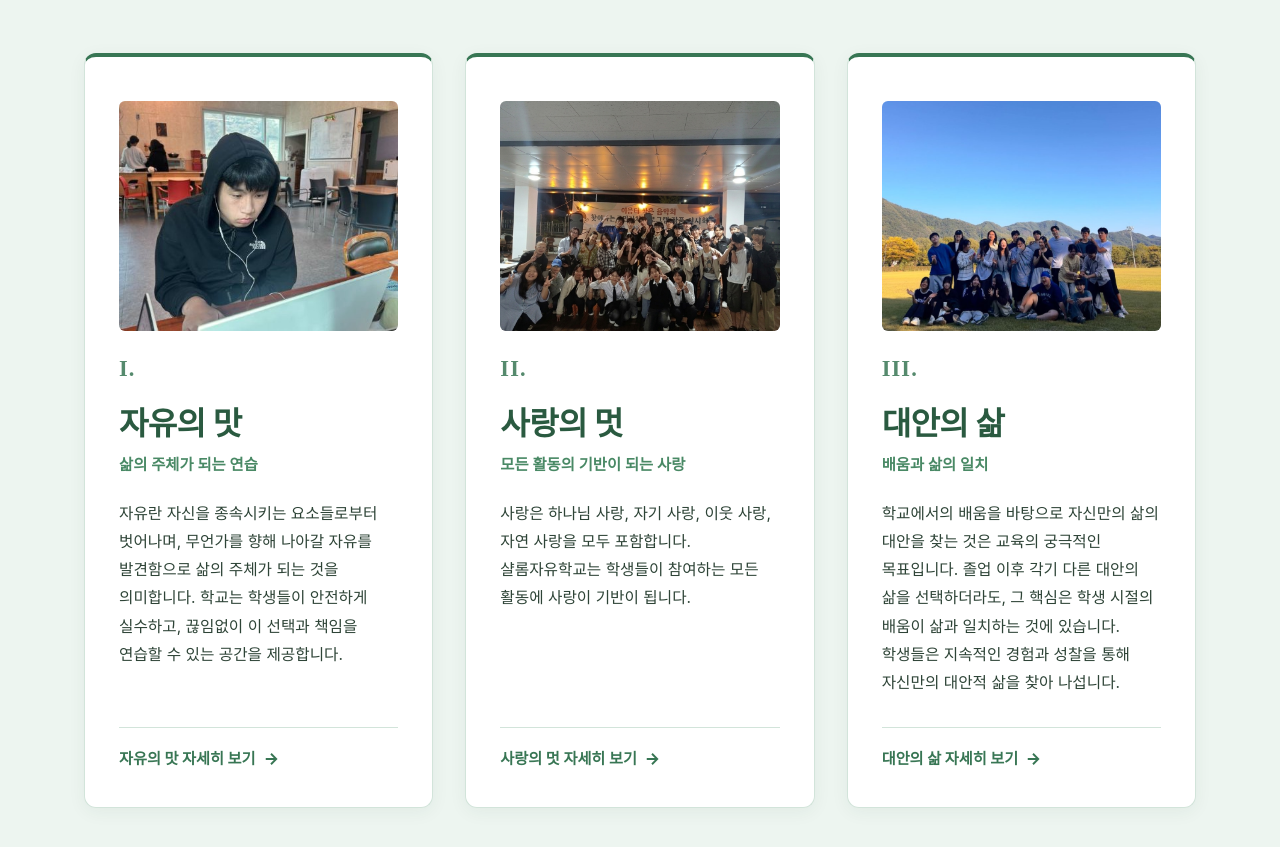
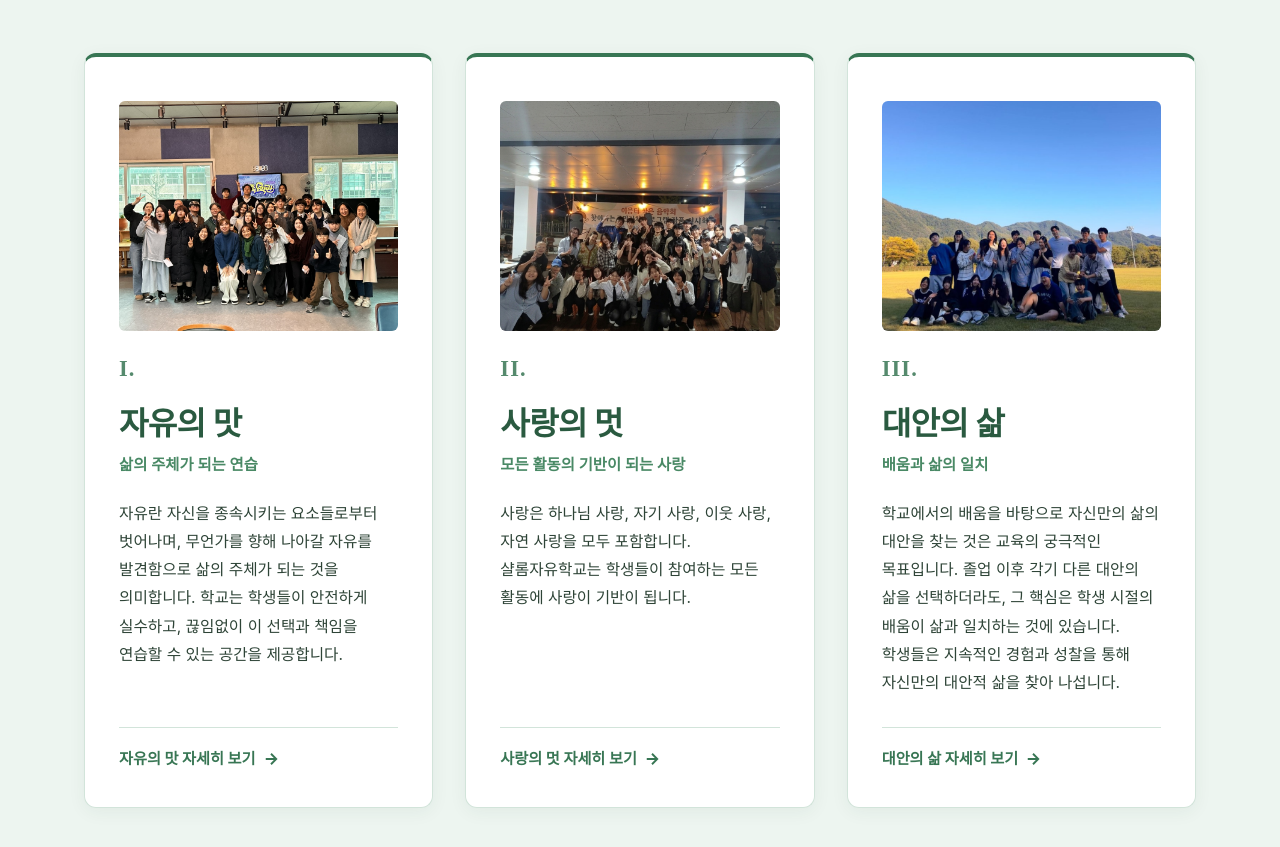
Before and after one commit to 12124653yh/shalom-freeschool, a plain HTML site: page index.html in a window 1280 px wide. Shown: the part 1093-1940 px from the top of the page. Drawn offline with Linux system fonts and the light colour scheme; a web font is replaced by a local one.

Commit message:
feat: 교육철학 자유의 맛 신규 사진(입학/개학식 단체 사진) 등록 및 구 사진 정리

```diff
--- a/index.html
+++ b/index.html
@@ -116,7 +116,7 @@
           <a href="philosophy.html#freedom" class="philo-card-editorial">
             <!-- 사진 칸: 교육철학 1번 -->
             <div class="card-photo-slot" id="philo-photo-slot-1">
-              <img src="images/philo_1.png" alt="자유의 맛 - 샬롬자유학교" loading="lazy">
+              <img src="images/philo_1.jpg" alt="자유의 맛 - 샬롬자유학교" loading="lazy">
             </div>
             <span class="philo-card-num">I.</span>
             <h3 class="philo-card-title">자유의 맛</h3>
```
Also changed, not shown: images/philo_1.jpg (added), images/philo_1.png (deleted), images/philo_freedom.jpg (deleted).
